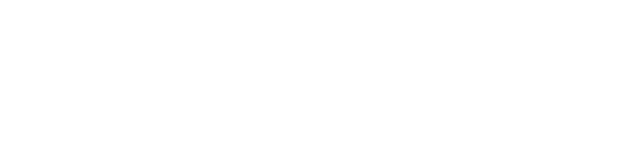
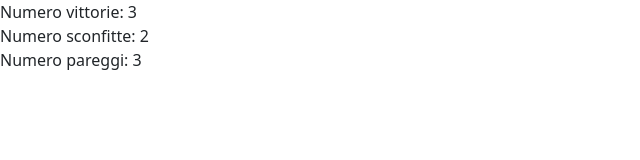
Before and after one commit to SofiaCurreri/js-jsnacks-blocco-2, a plain HTML site: page jsnack5/index.html in a window 1280 px wide. Shown: the whole page, without its empty margins (0-640 px from the left). Drawn offline with nearby package versions, Linux system fonts and the light colour scheme.

Commit message:
jsnack 5 completato

```diff
--- a/jsnack5/index.html
+++ b/jsnack5/index.html
@@ -18,6 +18,7 @@
 
 <body>
 
+    <p id="risultati"></p>
 
     <!-- COLLEGAMENTO FILE JS -->
     <script type="text/javascript" src="./js/main.js"></script>
--- a/jsnack5/js/main.js
+++ b/jsnack5/js/main.js
@@ -3,6 +3,7 @@
 // il numero di pareggi ed il numero di sconfitte.
 
 const squadra = ["W", "W", "L", "X", "X", "W", "L", "X"];
+const recap = document.getElementById("risultati");
 let w = 0;
 let x = 0;
 let l = 0;
@@ -17,6 +18,7 @@ for (let i = 0; i < squadra.length; i++) {
     }
 }
 
-console.log("Numero vittorie: ", w);
-console.log("Numero sconfitte: ", l);
-console.log("Numero pareggi: ", x);
+// console.log("Numero vittorie: ", w);
+// console.log("Numero sconfitte: ", l);
+// console.log("Numero pareggi: ", x);
+recap.innerHTML = "Numero vittorie: " + w + "<br> Numero sconfitte: " + l + "<br> Numero pareggi: " + x;
```
